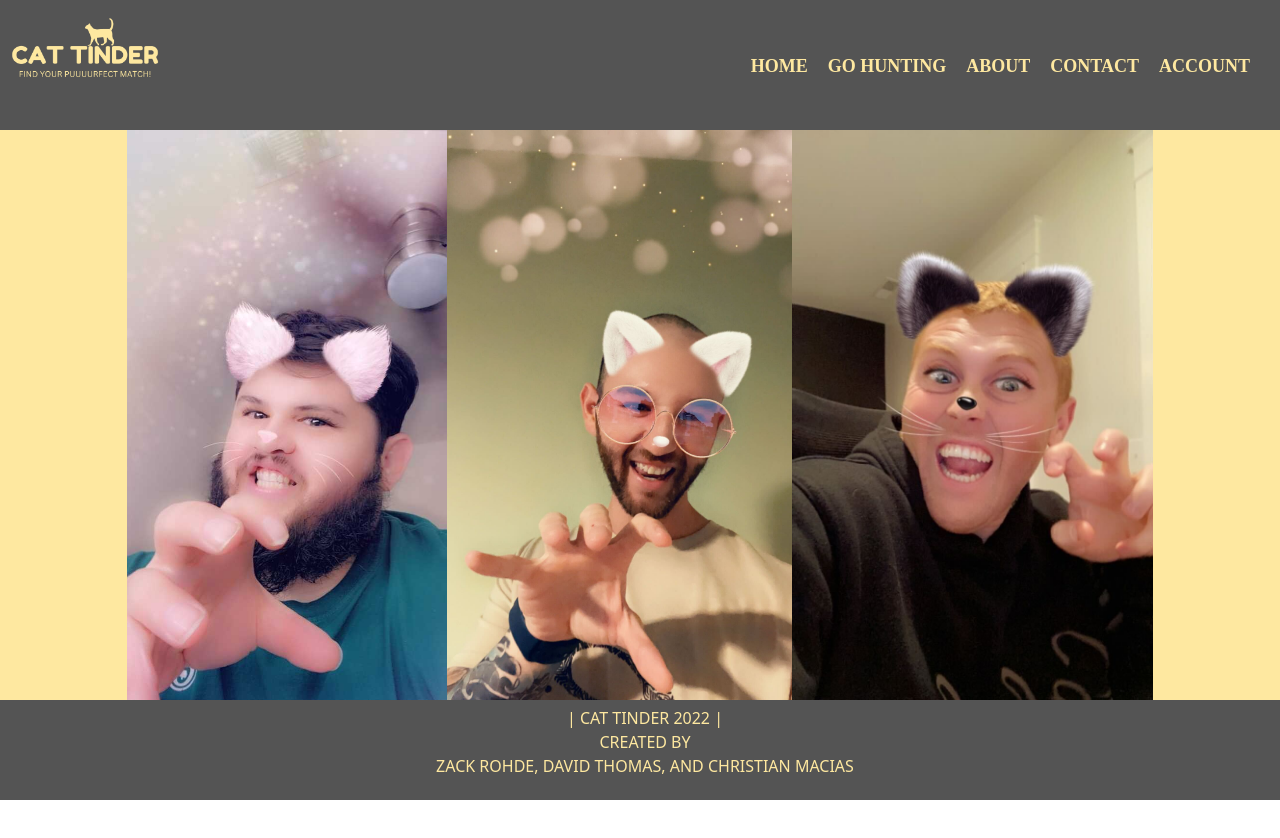
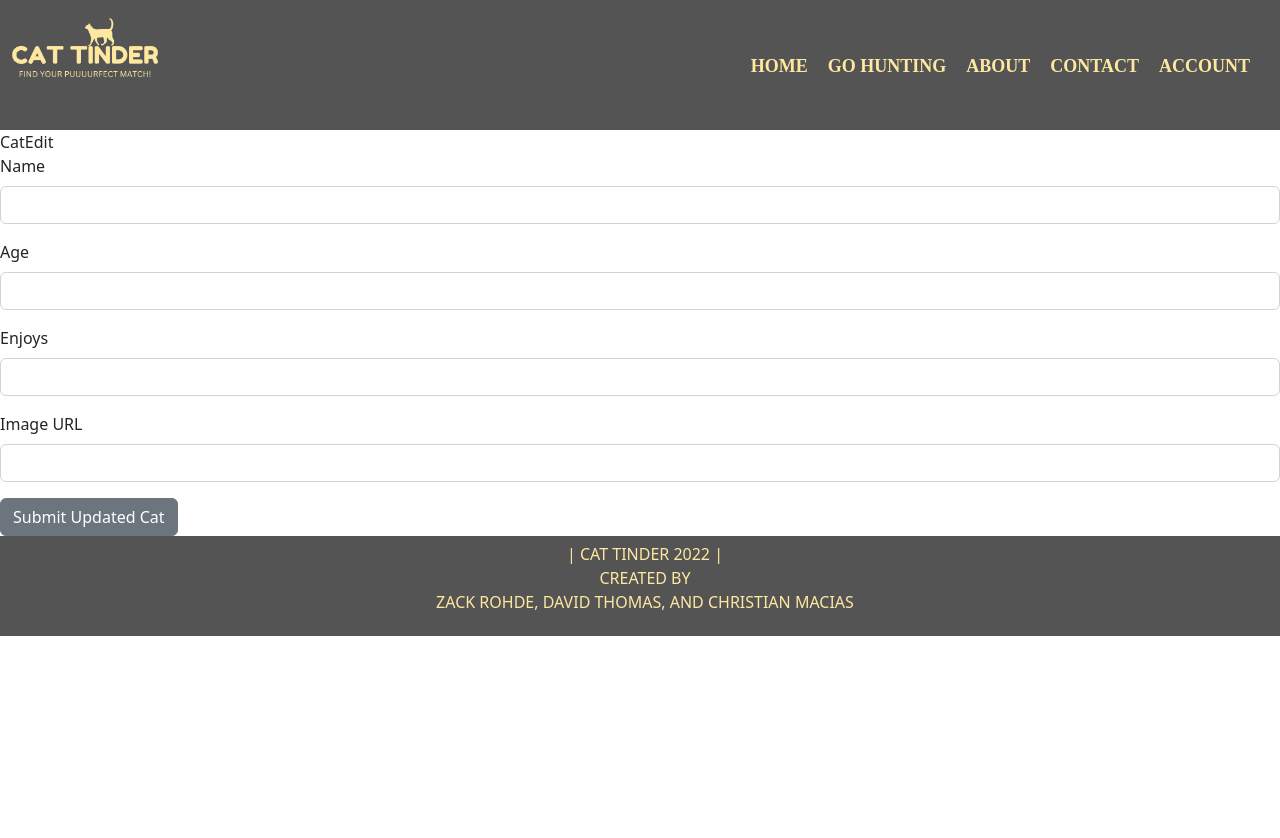
Before and after one commit to dthomas91/Cat-Tinder, a React (Create React App) app: page /catedit/1 in a window 1280 px wide. Shown: the top 838 px of the page. After the commit the page ends 800 px from the top, so only its background shows below. Built offline with nearby package versions, Linux system fonts and the light colour scheme.

Commit message:
changing drivers in the update-functionality section

```diff
--- a/src/App.js
+++ b/src/App.js
@@ -17,6 +17,11 @@
     console.log(cat)
   }
 
+  const updateCat = (cat, id) => {
+    console.log("cat:", cat)
+    console.log("id:", id)
+  }
+
   return (
     <>
       <Header />
@@ -25,7 +30,7 @@
         <Route path="/catindex" element={<CatIndex cats={cats} />} />
         <Route path="/catshow/:id" element={<CatShow cats={cats} />} />
         <Route path="/catnew" element={<CatNew createCat={createCat} />} />
-        <Route path="/catedit" element={<CatEdit />} />
+        <Route path="/catedit/:id" element={<CatEdit cats={cats} updateCat={updateCat} />} />
         <Route path="*" element={<NotFound />} />
       </Routes>
       <Footer />
--- a/src/pages/CatEdit.js
+++ b/src/pages/CatEdit.js
@@ -1,9 +1,56 @@
-import React from "react";
+import React, {useState} from "react";
+import { useNavigate, useParams } from "react-router-dom";
+import { Form, FormGroup, Input, Label, Button } from "reactstrap";
 
-const CatEdit = () => {
-    return(
-        <>CatEdit</>
-    )
+const CatEdit = ({cats, updateCat}) => {
+  const {id} = useParams()
+  let currentCat = cats?.find((cat) => cat.id === +id)
+
+  const [editCat, setEditCat] = useState({
+    name: currentCat.name,
+    age: currentCat.age,
+    enjoys: currentCat.enjoys,
+    image: currentCat.image
+  })
+
+  const handleChange = (e) => {
+    setEditCat({...editCat, [e.target.name]: e.target.value})
+  }
+
+  const navigate = useNavigate()
+  const handleSubmit = () => {
+    updateCat(editCat, currentCat.id)
+  }
+
+
+
+
+  return(
+    <>
+      <>CatEdit</>
+        <Form>
+          <FormGroup>
+            <Label for="name">Name</Label>
+            <Input type="text" name="name" />
+          </FormGroup>
+          <FormGroup>
+            <Label for="age">Age</Label>
+            <Input type="number" name="age" />
+          </FormGroup>
+          <FormGroup>
+            <Label for="enjoys">Enjoys</Label>
+            <Input type="text" name="enjoys" />
+          </FormGroup>
+          <FormGroup>
+            <Label for="image">Image URL</Label>
+            <Input type="text" name="image" />
+          </FormGroup>
+          <Button onClick={handleSubmit} name="submit">
+            Submit Updated Cat
+          </Button>
+        </Form>
+    </>
+  )
 }
 
 export default CatEdit
--- a/src/pages/CatShow.js
+++ b/src/pages/CatShow.js
@@ -1,6 +1,7 @@
 import React from "react";
 import { useParams } from 'react-router-dom';
 import '../stylesheets/catshow.css';
+import { NavLink } from "react-router-dom";
 
 const CatShow = ({ cats }) => {
   const { id } = useParams()
@@ -20,6 +21,9 @@
           {currentCat.enjoys}
         </>
       )}</p>
+     <NavLink to={`/catedit/${currentCat.id}`} className="nav-link">
+      Edit Cat Profile
+     </NavLink>
     </>
   )
 }
```
